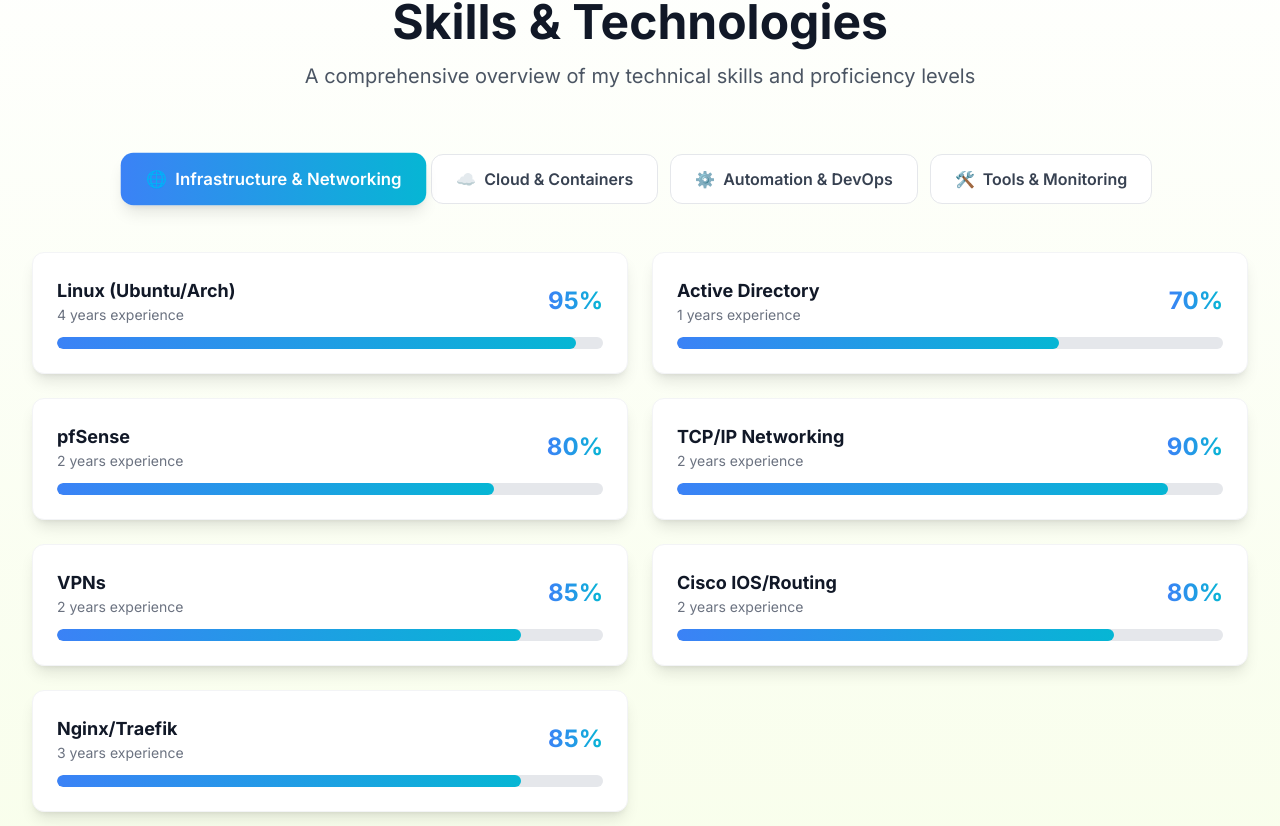
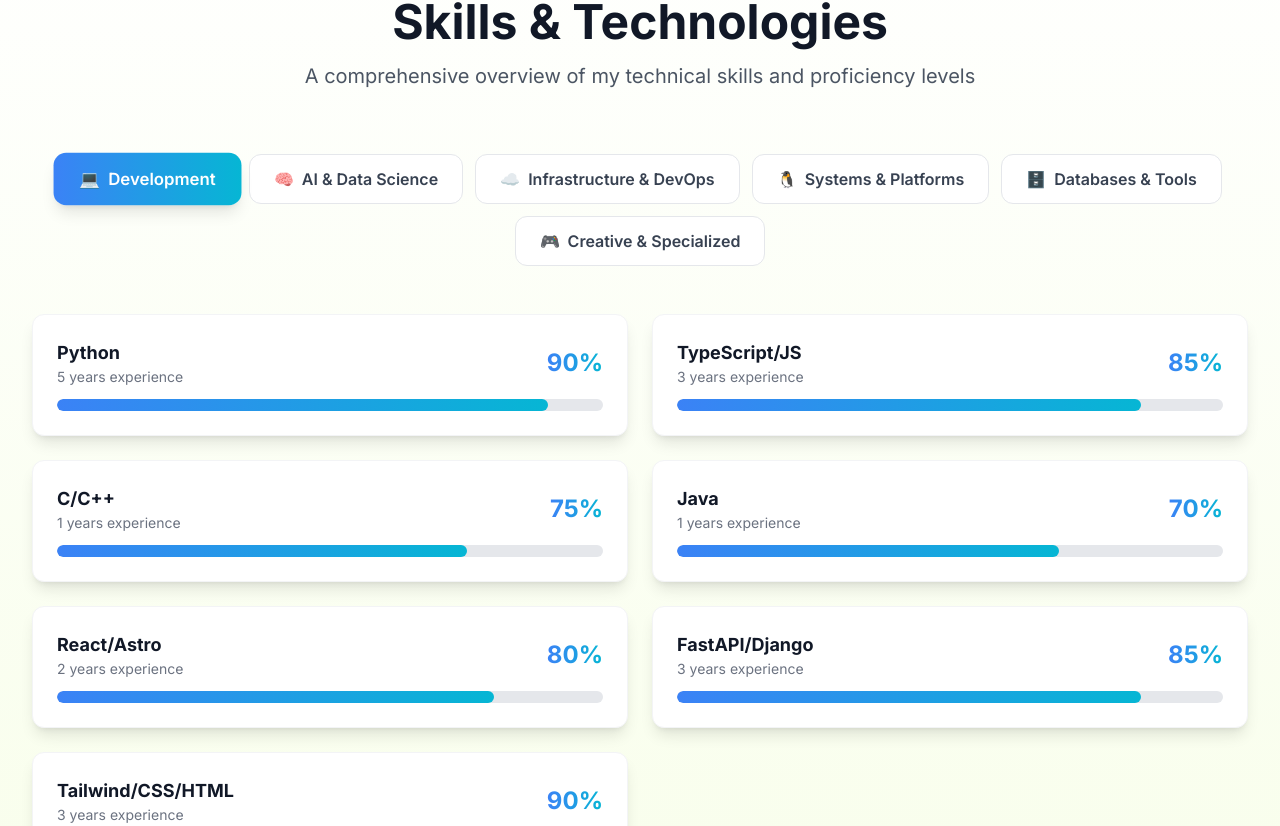
Before and after one commit to xiaoggx/new-portfolio, a Next.js app: page / in a window 1280 px wide. Shown: the part 934-1760 px from the top of the page. Built offline with nearby package versions, Linux system fonts and the light colour scheme.

Commit message:
update skills

```diff
--- a/src/data/SkillCategoriesAndSkills.ts
+++ b/src/data/SkillCategoriesAndSkills.ts
@@ -1,63 +1,75 @@
 import { Skill, SkillCategory } from '@/types';
 
 export const skills: Skill[] = [
-  // Infrastructure
-  { name: 'Linux (Ubuntu/Arch)', level: 95, category: 'infrastructure', yearsOfExperience: 4 },
-  { name: 'Active Directory', level: 70, category: 'infrastructure', yearsOfExperience: 1 },
-  { name: 'pfSense', level: 80, category: 'infrastructure', yearsOfExperience: 2 },
-  { name: 'TCP/IP Networking', level: 90, category: 'infrastructure', yearsOfExperience: 2 },
-  { name: 'VPNs', level: 85, category: 'infrastructure', yearsOfExperience: 2 },
-  { name: 'Cisco IOS/Routing', level: 80, category: 'infrastructure', yearsOfExperience: 2 },
+  // Development
+  { name: 'Python', level: 90, category: 'development', yearsOfExperience: 5 },
+  { name: 'TypeScript/JS', level: 85, category: 'development', yearsOfExperience: 3 },
+  { name: 'C/C++', level: 75, category: 'development', yearsOfExperience: 1 },
+  { name: 'Java', level: 70, category: 'development', yearsOfExperience: 1 },
+  { name: 'React/Astro', level: 80, category: 'development', yearsOfExperience: 2 },
+  { name: 'FastAPI/Django', level: 85, category: 'development', yearsOfExperience: 3 },
+  { name: 'Tailwind/CSS/HTML', level: 90, category: 'development', yearsOfExperience: 3 },
+
+  // AI & Data Science
+  { name: 'PyTorch/TensorFlow', level: 80, category: 'ai-data', yearsOfExperience: 4 },
+  { name: 'Pandas/NumPy/Scikit-learn', level: 80, category: 'ai-data', yearsOfExperience: 4 },
+  { name: 'Ollama/LLMs', level: 75, category: 'ai-data', yearsOfExperience: 2 },
+  { name: 'Jupyter', level: 80, category: 'ai-data', yearsOfExperience: 4 },
+
+  // Infrastructure & DevOps
+  { name: 'Docker/Kubernetes', level: 95, category: 'infrastructure', yearsOfExperience: 2 },
+  { name: 'Oracle Cloud (OCI)/AWS/Azure', level: 80, category: 'infrastructure', yearsOfExperience: 2 },
   { name: 'Nginx/Traefik', level: 85, category: 'infrastructure', yearsOfExperience: 3 },
 
-  // Cloud & Containers
-  { name: 'Docker', level: 95, category: 'tools', yearsOfExperience: 2 },
-  { name: 'Kubernetes', level: 75, category: 'tools', yearsOfExperience: 1 },
-  { name: 'Oracle Cloud (OCI)', level: 80, category: 'cloud', yearsOfExperience: 2 },
-  { name: 'AWS', level: 70, category: 'cloud', yearsOfExperience: 1 },
+  // Systems & Platforms
+  { name: 'Arch Linux', level: 75, category: 'systems', yearsOfExperience: 2 },
+  { name: 'Debian/Ubuntu', level: 90, category: 'systems', yearsOfExperience: 4 },
 
-  // Development & Automation
-  { name: 'Python', level: 85, category: 'development', yearsOfExperience: 5 },
-  { name: 'TypeScript', level: 85, category: 'development', yearsOfExperience: 2 },
-  { name: 'Tailwind CSS', level: 90, category: 'development', yearsOfExperience: 2 },
-  { name: 'Bash/Shell', level: 80, category: 'automation', yearsOfExperience: 3 },
-  { name: 'PowerShell', level: 75, category: 'automation', yearsOfExperience: 3 },
-  { name: 'Git/CI/CD', level: 85, category: 'development', yearsOfExperience: 3 },
-  { name: 'Pandas/Data Analysis', level: 75, category: 'development', yearsOfExperience: 1 },
-  { name: 'LLM/AI Integration', level: 70, category: 'development', yearsOfExperience: 1 },
+  // Databases & Tools
+  { name: 'PostgreSQL/MariaDB/SQL', level: 85, category: 'databases', yearsOfExperience: 2 },
+  { name: 'Git/VS Code', level: 90, category: 'databases', yearsOfExperience: 3 },
 
-  // Tools & Databases
-  { name: 'PostgreSQL', level: 85, category: 'tools', yearsOfExperience: 2 },
-  { name: 'Loki/Grafana/Promtail', level: 80, category: 'tools', yearsOfExperience: 2 },
-  { name: 'Microsoft 365', level: 90, category: 'tools', yearsOfExperience: 10 },
-  { name: 'Cloudflare', level: 90, category: 'tools', yearsOfExperience: 2 },
-  { name: 'Portainer', level: 90, category: 'tools', yearsOfExperience: 2 },
+  // Creative & Specialized
+  { name: 'DiscordJS/Nextcord', level: 90, category: 'specialized', yearsOfExperience: 2 },
+  { name: 'Neovim', level: 60, category: 'specialized', yearsOfExperience: 1 },
 ];
 
 export const skillCategories: SkillCategory[] = [
   {
+    id: 'development',
+    skills: skills.filter(s => s.category === 'development'),
+    color: 'from-blue-500 to-cyan-500',
+    icon: '💻',
+  },
+  {
+    id: 'ai-data',
+    skills: skills.filter(s => s.category === 'ai-data'),
+    color: 'from-purple-500 to-pink-500',
+    icon: '🧠',
+  },
+  {
     id: 'infrastructure',
     skills: skills.filter(s => s.category === 'infrastructure'),
-    color: 'from-blue-500 to-cyan-500',
-    icon: '🌐',
-  },
-  {
-    id: 'cloud',
-    skills: skills.filter(s => s.category === 'cloud'),
-    color: 'from-purple-500 to-pink-500',
+    color: 'from-sky-500 to-blue-500',
     icon: '☁️',
   },
   {
-    id: 'automation',
-    skills: skills.filter(s => s.category === 'automation'),
-    color: 'from-lime-500 to-emerald-500',
-    icon: '⚙️',
+    id: 'systems',
+    skills: skills.filter(s => s.category === 'systems'),
+    color: 'from-slate-500 to-gray-500',
+    icon: '🐧',
   },
   {
-    id: 'tools',
-    skills: skills.filter(s => s.category === 'tools'),
-    color: 'from-orange-500 to-red-500',
-    icon: '🛠️',
+    id: 'databases',
+    skills: skills.filter(s => s.category === 'databases'),
+    color: 'from-emerald-500 to-green-500',
+    icon: '🗄️',
+  },
+  {
+    id: 'specialized',
+    skills: skills.filter(s => s.category === 'specialized'),
+    color: 'from-violet-500 to-indigo-500',
+    icon: '🎮',
   },
 ];
 
--- a/src/i18n/translations.ts
+++ b/src/i18n/translations.ts
@@ -28,10 +28,12 @@
     subtitle: string;
     badge: string;
     categories: {
+      development: string;
+      'ai-data': string;
       infrastructure: string;
-      cloud: string;
-      automation: string;
-      tools: string;
+      systems: string;
+      databases: string;
+      specialized: string;
     };
     yearsExperience: string;
     totalSkills: string;
@@ -188,10 +190,12 @@
       subtitle: 'Visão geral das minhas competências técnicas e níveis de proficiência',
       badge: 'Expertise Técnica',
       categories: {
-        infrastructure: 'Infraestrutura & Redes',
-        cloud: 'Cloud & Containers',
-        automation: 'Automação & DevOps',
-        tools: 'Ferramentas & Monitoramento',
+        development: 'Desenvolvimento',
+        'ai-data': 'IA & Ciência de Dados',
+        infrastructure: 'Infraestrutura & DevOps',
+        systems: 'Sistemas & Plataformas',
+        databases: 'Bancos de Dados & Ferramentas',
+        specialized: 'Criativo & Especializado',
       },
       yearsExperience: 'anos de experiência',
       totalSkills: 'Tecnologias',
@@ -447,10 +451,12 @@
       subtitle: 'A comprehensive overview of my technical skills and proficiency levels',
       badge: 'Technical Expertise',
       categories: {
-        infrastructure: 'Infrastructure & Networking',
-        cloud: 'Cloud & Containers',
-        automation: 'Automation & DevOps',
-        tools: 'Tools & Monitoring',
+        development: 'Development',
+        'ai-data': 'AI & Data Science',
+        infrastructure: 'Infrastructure & DevOps',
+        systems: 'Systems & Platforms',
+        databases: 'Databases & Tools',
+        specialized: 'Creative & Specialized',
       },
       yearsExperience: 'years experience',
       totalSkills: 'Technologies',
--- a/src/types/index.ts
+++ b/src/types/index.ts
@@ -41,7 +41,7 @@
 
 
 export interface SkillCategory {
-    id: 'infrastructure' | 'cloud' | 'automation' | 'tools' | 'development';
+    id: 'development' | 'ai-data' | 'infrastructure' | 'systems' | 'databases' | 'specialized';
     skills: Skill[];
     color: string;
     icon: string;
@@ -51,7 +51,7 @@
 export interface Skill {
     name: string;
     level: number;
-    category: 'infrastructure' | 'cloud' | 'automation' | 'tools';
+    category: 'development' | 'ai-data' | 'infrastructure' | 'systems' | 'databases' | 'specialized';
     icon?: string;
     yearsOfExperience?: number;
 }
```
